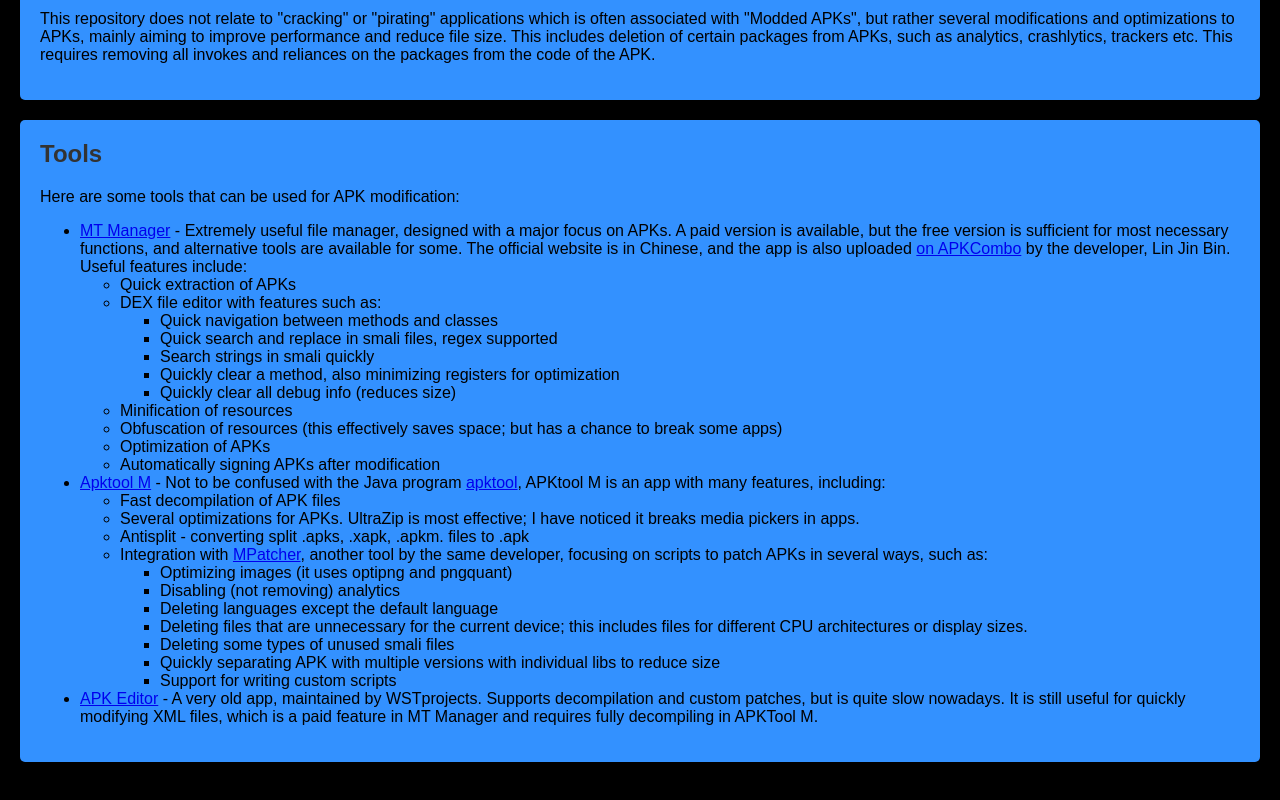
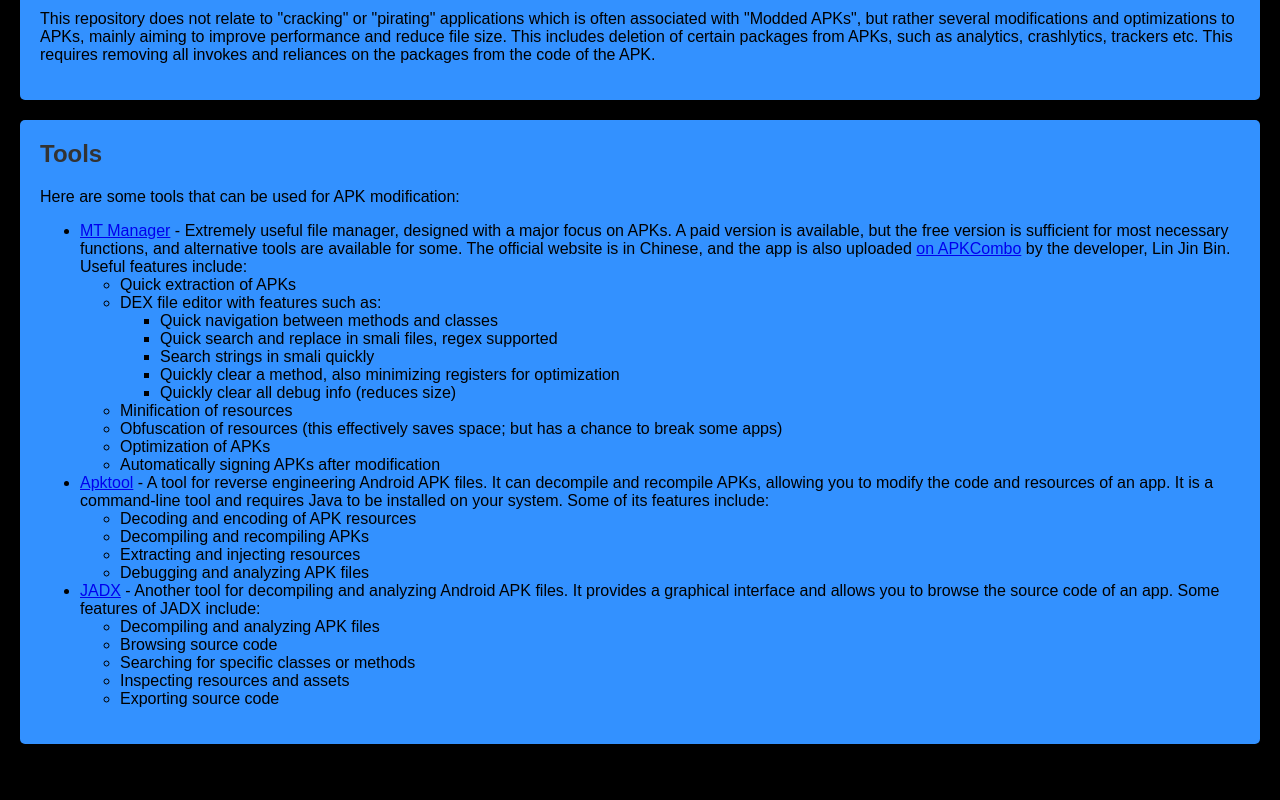
Before and after one commit to AbdurazaaqMohammed/website, a plain HTML site: page apk-modification.html in a window 1280 px wide. Shown: the part 418-1218 px from the top of the page. Drawn offline with Linux system fonts and the light colour scheme; a web font is replaced by a local one.

Commit message:
fix indentation, add lang

```diff
--- a/apk-modification.html
+++ b/apk-modification.html
@@ -1,5 +1,5 @@
 <!DOCTYPE html>
-<html>
+<html lang="en">
 <head>
     <title>Abdurazaaq Mohammed - APK Modification</title>
     <style>
@@ -50,7 +50,7 @@
             color: #333;
         }
         section p {
-            color: #0000000;
+            color: #000000;
         }
         @keyframes slideIn {
             from {
@@ -82,7 +82,8 @@
         <section id="introduction">
             <h2>Introduction</h2>
             <p>This repository does not relate to "cracking" or "pirating" applications which is often associated with "Modded APKs", but rather several modifications and optimizations to APKs, mainly aiming to improve performance and reduce file size. This includes deletion of certain packages from APKs, such as analytics, crashlytics, trackers etc. This requires removing all invokes and reliances on the packages from the code of the APK.</p>
-        </section><section id="tools">
+        </section>
+        <section id="tools">
             <h2>Tools</h2>
             <p>Here are some tools that can be used for APK modification:</p>
             <ul>
@@ -106,26 +107,26 @@
                     </ul>
                 </li>
                 <li>
-      <a href="https://maximoff.su/apktool/?lang=en">Apktool M</a> - Not to be confused with the Java program <a href="https://github.com/iBotPeaches/Apktool">apktool</a>, APKtool M is an app with many features, including:
+                    <a href="https://github.com/iBotPeaches/Apktool">Apktool</a> - A tool for reverse engineering Android APK files. It can decompile and recompile APKs, allowing you to modify the code and resources of an app. It is a command-line tool and requires Java to be installed on your system. Some of its features include:
                     <ul>
-        <li>Fast decompilation of APK files</li>
-        <li>Several optimizations for APKs. UltraZip is most effective; I have noticed it breaks media pickers in apps.</li>
-        <li>Antisplit - converting split .apks, .xapk, .apkm. files to .apk</li>
-        <li>Integration with <a href="https://maximoff.su/mpatcher/">MPatcher</a>, another tool by the same developer, focusing on scripts to patch APKs in several ways, such as:
+                        <li>Decoding and encoding of APK resources</li>
+                        <li>Decompiling and recompiling APKs</li>
+                        <li>Extracting and injecting resources</li>
+                        <li>Debugging and analyzing APK files</li>
+                    </ul>
+                </li>
+                <li>
+                    <a href="https://github.com/skylot/jadx">JADX</a> - Another tool for decompiling and analyzing Android APK files. It provides a graphical interface and allows you to browse the source code of an app. Some features of JADX include:
                     <ul>
-            <li>Optimizing images (it uses optipng and pngquant)</li>
-            <li>Disabling (not removing) analytics</li>
-            <li>Deleting languages except the default language</li>
-            <li>Deleting files that are unnecessary for the current device; this includes files for different CPU architectures or display sizes.</li>
-            <li>Deleting some types of unused smali files</li>
-            <li>Quickly separating APK with multiple versions with individual libs to reduce size</li>
-            <li>Support for writing custom scripts</li>
+                        <li>Decompiling and analyzing APK files</li>
+                        <li>Browsing source code</li>
+                        <li>Searching for specific classes or methods</li>
+                        <li>Inspecting resources and assets</li>
+                        <li>Exporting source code</li>
                     </ul>
                 </li>
             </ul>
-    </li>
-    <li>
-      <a href="https://t.me/WSTprojects/1509">APK Editor</a> - A very old app, maintained by WSTprojects. Supports decompilation and custom patches, but is quite slow nowadays. It is still useful for quickly modifying XML files, which is a paid feature in MT Manager and requires fully decompiling in APKTool M.
-    </li>
-  </ul>
         </section>
+    </main>
+</body>
+</html>
```
Lines whose indentation alone changed are shown as unchanged.
